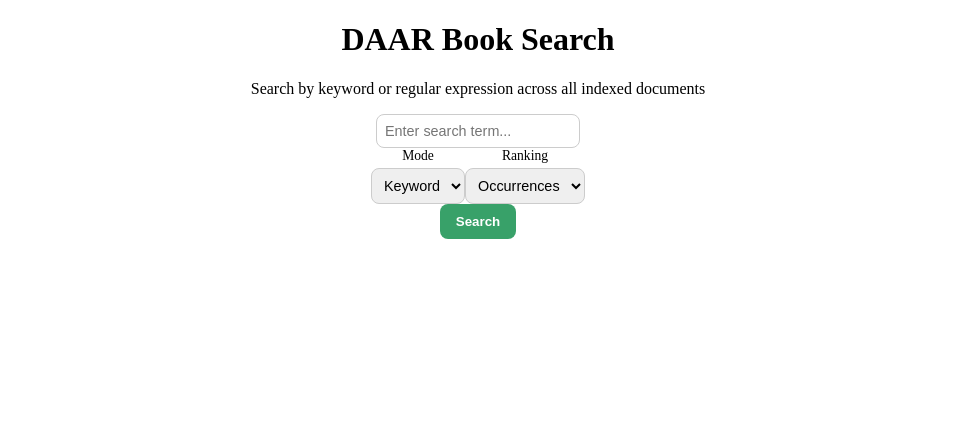
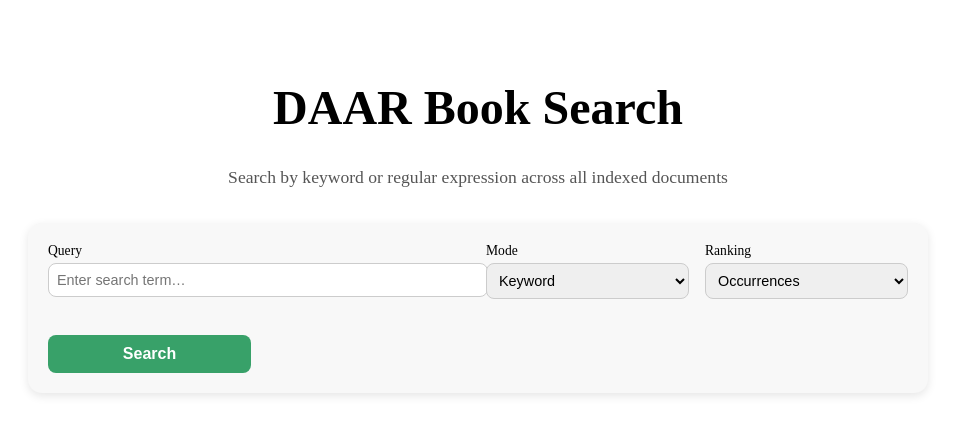
Before and after one commit to Foster-Ellis/daar-webapp, a Vue app in the folder frontend/: page / in a window 1280 px wide. Shown: the top 434 px of the page, without its empty margins (162-1117 px from the left). Built offline with nearby package versions, Linux system fonts and the light colour scheme; the HTML template or start-up script is replaced by a standard one.

Commit message:
added comments to logic of how recomendations work and updated homeview css styles

```diff
--- a/frontend/src/views/HomeView.vue
+++ b/frontend/src/views/HomeView.vue
@@ -5,69 +5,152 @@ import { useRouter } from "vue-router"
 const router = useRouter()
 
 const s = ref("")
-const m = ref("basic")          // default
-const r = ref("occurrences")    // default
-
+const m = ref("basic")
+const r = ref("occurrences")
 
 function goSearch() {
   if (!s.value.trim()) return
   router.push({
     path: "/results",
-    query: {
-      s: s.value,
-      m: m.value,
-      r: r.value
-    }
+    query: { s: s.value, m: m.value, r: r.value }
   })
 }
 </script>
 
 <template>
-  <div class="p-10 text-center space-y-6">
-    <h1 class="text-4xl font-bold">DAAR Book Search</h1>
+  <div class="home-container">
 
-    <p class="text-gray-700">
+    <!-- TITLE -->
+    <h1 class="title">DAAR Book Search</h1>
+    <p class="subtitle">
       Search by keyword or regular expression across all indexed documents
     </p>
 
-    <!-- Search bar -->
-    <input
-      v-model="s"
-      @keyup.enter="goSearch"
-      type="text"
-      class="border px-3 py-2 rounded-md w-72"
-      placeholder="Enter search term..."
-    />
+    <!-- SEARCH PANEL (same visual language as results page) -->
+    <div class="control-panel">
 
-    <!-- Dropdowns -->
-    <div class="flex justify-center gap-6 mt-4">
+      <!-- Query -->
+      <div class="field wide">
+        <label>Query</label>
+        <input
+          v-model="s"
+          @keyup.enter="goSearch"
+          placeholder="Enter search term…"
+        />
+      </div>
 
       <!-- Mode -->
-      <div>
-        <label class="block text-sm text-gray-700 mb-1">Mode</label>
-        <select v-model="m" class="border px-3 py-2 rounded-md">
+      <div class="field">
+        <label>Mode</label>
+        <select v-model="m">
           <option value="basic">Keyword</option>
           <option value="regex">Regex</option>
         </select>
       </div>
 
       <!-- Ranking -->
-      <div>
-        <label class="block text-sm text-gray-700 mb-1">Ranking</label>
-        <select v-model="r" class="border px-3 py-2 rounded-md">
+      <div class="field">
+        <label>Ranking</label>
+        <select v-model="r">
           <option value="occurrences">Occurrences</option>
           <option value="closeness">Closeness</option>
         </select>
       </div>
 
+      <!-- Button -->
+      <div class="field button-field">
+        <label class="invisible">Search</label>
+        <button @click="goSearch">Search</button>
+      </div>
+
     </div>
 
-    <!-- Submit -->
-    <button
-      @click="goSearch"
-      class="bg-green-600 text-white px-6 py-2 rounded-md hover:bg-green-700"
-    >
-      Search
-    </button>
   </div>
 </template>
+
+<style>
+/* Container */
+.home-container {
+  max-width: 900px;
+  margin: auto;
+  padding: 40px 20px;
+  text-align: center;
+}
+
+/* Title + subtitle */
+.title {
+  font-size: 3rem;
+  font-weight: 700;
+}
+
+.subtitle {
+  font-size: 1.1rem;
+  margin-top: 8px;
+  color: #555;
+}
+
+/* Control panel box (same styling as ResultsView) */
+.control-panel {
+  margin-top: 35px;
+  background: #f8f8f8;
+  padding: 25px;
+  border-radius: 14px;
+  box-shadow: 0 3px 10px rgba(0,0,0,0.1);
+
+  display: grid;
+  grid-template-columns: repeat(auto-fit, minmax(180px, 1fr));
+  gap: 16px;
+  justify-items: center;
+}
+
+/* Input fields */
+.field {
+  display: flex;
+  flex-direction: column;
+  width: 100%;
+}
+
+.field.wide {
+  grid-column: span 2;
+}
+
+label {
+  font-size: 0.85rem;
+  margin-bottom: 4px;
+  text-align: left;
+}
+
+input, select {
+  border: 1px solid #ccc;
+  padding: 10px;
+  border-radius: 8px;
+  font-size: 0.95rem;
+  width: 100%;
+}
+
+.button-field {
+  display: flex;
+  flex-direction: column;
+  align-items: center;
+}
+
+button {
+  width: 100%;
+  padding: 12px 16px;
+  background: #38a169;
+  color: white;
+  border-radius: 8px;
+  border: none;
+  font-weight: bold;
+  cursor: pointer;
+  font-size: 1rem;
+}
+
+button:hover {
+  background: #2f855a;
+}
+
+.invisible {
+  visibility: hidden;
+}
+</style>
```
Also changed, not shown: 1 other file (tests, documents, lock files or other folders).
